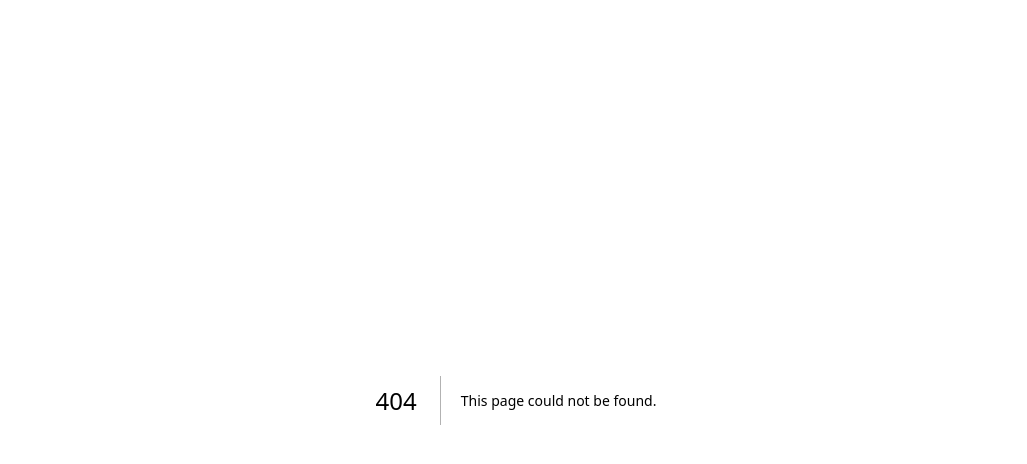
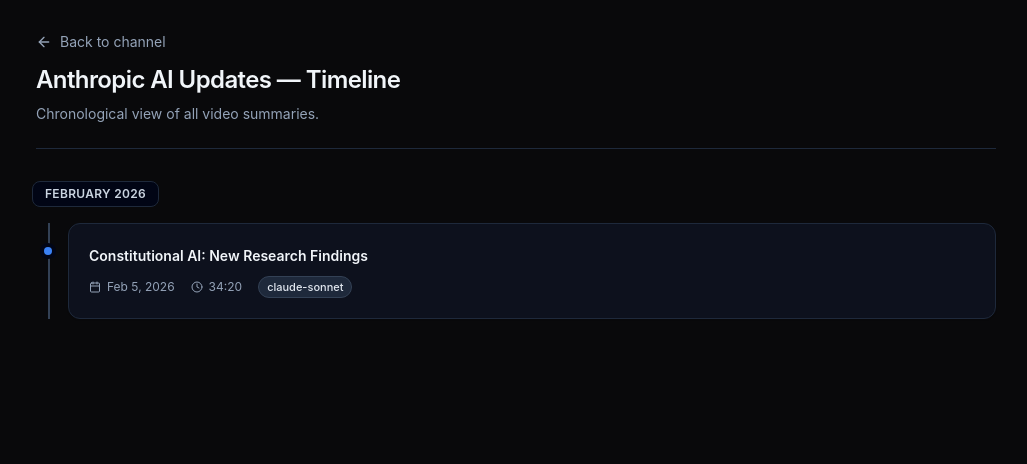
Before and after one commit to ro-ro-b/analyst-dashboard, a Next.js app: page /channel/anthropic-ai/timeline in a window 1280 px wide. Before the commit this address had no page. Shown: the top 464 px of the page, without its empty margins (124-1151 px from the left). Built offline with nearby package versions, Linux system fonts and the light colour scheme.

Commit message:
feat: [IVB-TTP] Add a channel timeline page and reusable timeline component, then link to it from the existing channel detail page. (#10)
Generated by IVB-TTP pipeline job cmmpnec1u0002125ffr3i7qi2

```diff
--- a/src/app/channel/[slug]/page.tsx
+++ b/src/app/channel/[slug]/page.tsx
@@ -63,6 +63,16 @@
           <ChannelTabs channel={channel} />
         </section>
 
+        <div className="mt-4 mb-2">
+          <Link
+            href={`/channel/${slug}/timeline`}
+            className="inline-flex items-center gap-1 text-sm text-slate-400 hover:text-slate-200 transition-colors"
+          >
+            <Clock className="h-4 w-4" />
+            View Timeline
+          </Link>
+        </div>
+
         <section className="mt-6">
           <div className="mb-3 flex items-center justify-between">
             <h2 className="text-lg font-semibold text-slate-100">Video Summaries</h2>
@@ -78,28 +88,23 @@
                     <p className="text-sm font-medium text-slate-200 group-hover:text-slate-50">
                       {summary.title}
                     </p>
-                    <div className="flex flex-wrap items-center gap-x-4 gap-y-2 text-xs text-slate-400">
-                      {summary.sourceDate && (
-                        <span className="inline-flex items-center gap-1 font-mono">
-                          <Calendar className="h-3 w-3" />
-                          {summary.sourceDate}
-                        </span>
-                      )}
+                    <div className="flex flex-wrap items-center gap-x-3 gap-y-1 text-xs text-slate-400">
+                      <span className="inline-flex items-center gap-1">
+                        <Calendar className="h-3 w-3" />
+                        {summary.sourceDate}
+                      </span>
                       {summary.duration && (
-                        <span className="inline-flex items-center gap-1 font-mono">
+                        <span className="inline-flex items-center gap-1">
                           <Clock className="h-3 w-3" />
                           {summary.duration}
                         </span>
-                      )}
-                      {summary.model && (
-                        <span className="font-mono">{summary.model}</span>
                       )}
                     </div>
                   </div>
                 </Link>
               ))
             ) : (
-              <EmptyState message="No summaries yet" />
+              <EmptyState message="No summaries available for this channel yet." />
             )}
           </div>
         </section>
--- /dev/null
+++ b/src/app/channel/[slug]/timeline/page.tsx
@@ -0,0 +1,44 @@
+import Link from 'next/link';
+import { ArrowLeft } from 'lucide-react';
+import { getChannelDetail, listChannelSummaries } from '@/lib/data';
+import { Timeline } from '@/components/content/timeline';
+import { EmptyState } from '@/components/content/empty-state';
+
+export default async function TimelinePage({
+  params,
+}: {
+  params: Promise<{ slug: string }>;
+}) {
+  const { slug } = await params;
+  const channel = await getChannelDetail(slug);
+  const summaries = await listChannelSummaries(slug);
+  const items = summaries.items;
+
+  return (
+    <main className="mx-auto flex w-full max-w-5xl flex-col gap-8 px-4 py-8 sm:px-6 lg:px-8">
+      <header className="flex flex-col gap-3 border-b border-slate-800 pb-6">
+        <Link
+          href={`/channel/${slug}`}
+          className="inline-flex w-fit items-center gap-2 text-sm text-slate-400 transition-colors hover:text-slate-200 focus-visible:outline-none focus-visible:ring-2 focus-visible:ring-blue-500/50 rounded-md"
+        >
+          <ArrowLeft className="h-4 w-4" />
+          Back to channel
+        </Link>
+        <div className="flex flex-col gap-2">
+          <h1 className="text-2xl font-semibold tracking-tight text-slate-100">
+            {channel.name} — Timeline
+          </h1>
+          <p className="text-sm text-slate-400">
+            Chronological view of all video summaries.
+          </p>
+        </div>
+      </header>
+
+      {items.length === 0 ? (
+        <EmptyState message="No summaries yet" />
+      ) : (
+        <Timeline items={items} channelSlug={slug} />
+      )}
+    </main>
+  );
+}
--- /dev/null
+++ b/src/components/content/timeline.tsx
@@ -0,0 +1,91 @@
+'use client';
+
+import Link from 'next/link';
+import { Calendar, Clock } from 'lucide-react';
+import type { SummaryMeta } from '@/types';
+
+interface TimelineProps {
+  items: SummaryMeta[];
+  channelSlug: string;
+}
+
+function groupByMonth(items: SummaryMeta[]): Map<string, SummaryMeta[]> {
+  const groups = new Map<string, SummaryMeta[]>();
+
+  for (const item of items) {
+    const date = new Date(item.sourceDate);
+    const key = new Intl.DateTimeFormat('en-US', {
+      month: 'long',
+      year: 'numeric',
+      timeZone: 'UTC',
+    }).format(date);
+
+    const existing = groups.get(key);
+    if (existing) {
+      existing.push(item);
+    } else {
+      groups.set(key, [item]);
+    }
+  }
+
+  return groups;
+}
+
+function formatDate(dateStr: string): string {
+  const date = new Date(dateStr);
+  return new Intl.DateTimeFormat('en-US', {
+    month: 'short',
+    day: 'numeric',
+    year: 'numeric',
+    timeZone: 'UTC',
+  }).format(date);
+}
+
+export function Timeline({ items, channelSlug }: TimelineProps) {
+  const groups = groupByMonth(items);
+
+  return (
+    <div className="relative space-y-8">
+      {Array.from(groups.entries()).map(([monthLabel, groupItems]) => (
+        <section key={monthLabel} className="relative">
+          <div className="sticky top-0 z-10 -ml-1 mb-4 w-fit rounded-md border border-slate-800 bg-slate-950/95 px-3 py-1 text-xs font-semibold uppercase tracking-wide text-slate-300 backdrop-blur">
+            {monthLabel}
+          </div>
+          <div className="relative space-y-4">
+            <div className="absolute left-3 top-0 bottom-0 w-0.5 bg-slate-700" />
+            {groupItems.map((item) => (
+              <article key={item.filename} className="relative">
+                <span className="absolute left-3 top-6 h-2 w-2 -translate-x-1/2 rounded-full bg-blue-500 ring-4 ring-slate-950" />
+                <Link
+                  href={`/channel/${channelSlug}/summary/${item.filename}`}
+                  className="group relative ml-8 block rounded-xl border border-slate-800 bg-slate-900/60 p-4 shadow-sm transition-colors hover:border-slate-700 hover:bg-slate-900/80 focus-visible:outline-none focus-visible:ring-2 focus-visible:ring-blue-500/50 sm:p-5"
+                >
+                  <h3 className="text-sm font-semibold leading-6 text-slate-100 transition-colors group-hover:text-white">
+                    {item.title}
+                  </h3>
+                  <div className="mt-2 flex flex-wrap items-center gap-x-4 gap-y-2 text-xs text-slate-400">
+                    <span className="inline-flex items-center gap-1.5">
+                      <Calendar className="h-3 w-3" />
+                      {formatDate(item.sourceDate)}
+                    </span>
+                    {item.duration && (
+                      <span className="inline-flex items-center gap-1.5">
+                        <Clock className="h-3 w-3" />
+                        {item.duration}
+                      </span>
+                    )}
+                    {item.model && (
+                      <span className="inline-flex items-center rounded-full border border-slate-700 bg-slate-800 px-2 py-0.5 text-[11px] font-medium text-slate-200">
+                        {item.model}
+                      </span>
+                    )}
+                  </div>
+                </Link>
+              </article>
+            ))}
+          </div>
+        </section>
+      ))}
+    </div>
+  );
+}
```
